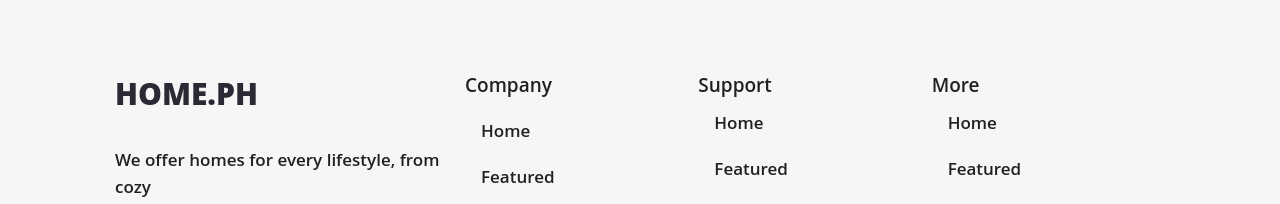
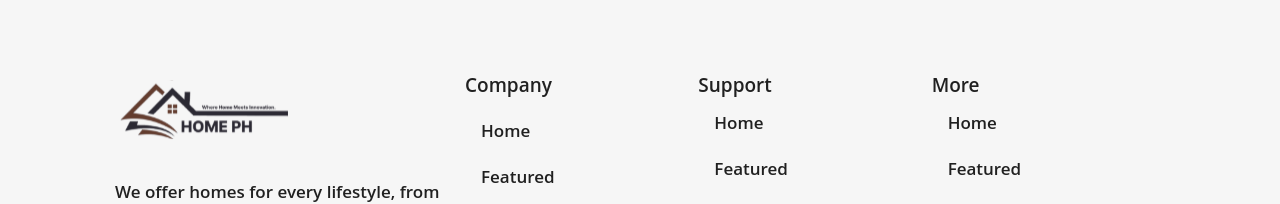
Before and after one commit to JayCabasag/home-ph, a Next.js app: page / in a window 1280 px wide. Shown: the part 5288-5492 px from the top of the page. Built offline with nearby package versions, Linux system fonts and the light colour scheme.

Commit message:
Added Footer logo

```diff
--- a/src/containers/footer/Footer.tsx
+++ b/src/containers/footer/Footer.tsx
@@ -1,7 +1,7 @@
 import React from 'react'
 import { Inter } from 'next/font/google'
 import { Container, useMediaQuery, Box, Typography, List, ListItem, ListItemButton, ListItemText } from '@mui/material'
-import { COLORS } from '@/utils/app_constants'
+import { COLORS, MD_NAVBAR_HEIGHT, XS_NAVBAR_HEIGHT } from '@/utils/app_constants'
 import Image from 'next/image'
 
 const inter = Inter({ subsets: ['latin'] })
@@ -35,20 +35,32 @@ const Footer = () => {
             paddingY: { xs: '20px', sm: '20px', md: '70px', lg: '70px' },
             }}>
           <Box>
-            <Typography
-                variant="h6"
-                component="div"
-                sx={{
-                    flexGrow: 1,
-                    display: 'flex',
-                    fontSize: { xs: '18px', sm: '25px', md: '30px', lg: '30px' },
-                    fontWeight: 900,
-                    textAlign: 'left',
-                    color: COLORS.BLACK
-                }}
+          <Box sx={{ paddingY: '10px', width: '100%', display: 'flex'}}>
+          <Box
+            sx={{
+              position: 'relative',
+              overflow: 'hidden',
+              height: {
+                  xs: `calc(${XS_NAVBAR_HEIGHT} - 20px)`,
+                  sm: `calc(${XS_NAVBAR_HEIGHT} - 20px)`,
+                  md: `calc(${MD_NAVBAR_HEIGHT} - 20px)`,
+                  lg: `calc(${MD_NAVBAR_HEIGHT} - 20px)`
+                },
+              minWidth: {
+                  xs: '130px',
+                  sm: '130px',
+                  md: '180px',
+                  lg: '180px'
+                }
+              }}
             >
-                HOME.PH
-            </Typography>
+            <Image
+                fill
+                src='/assets/logo-with-slogan.svg'
+                alt='house'
+            />
+          </Box>
+          </Box>
             <Typography sx={{
                 fontFamily: 'Inter',
                 fontSize: { xs: '13px', sm: '13px', md: '17px', lg: '17px' },
```
